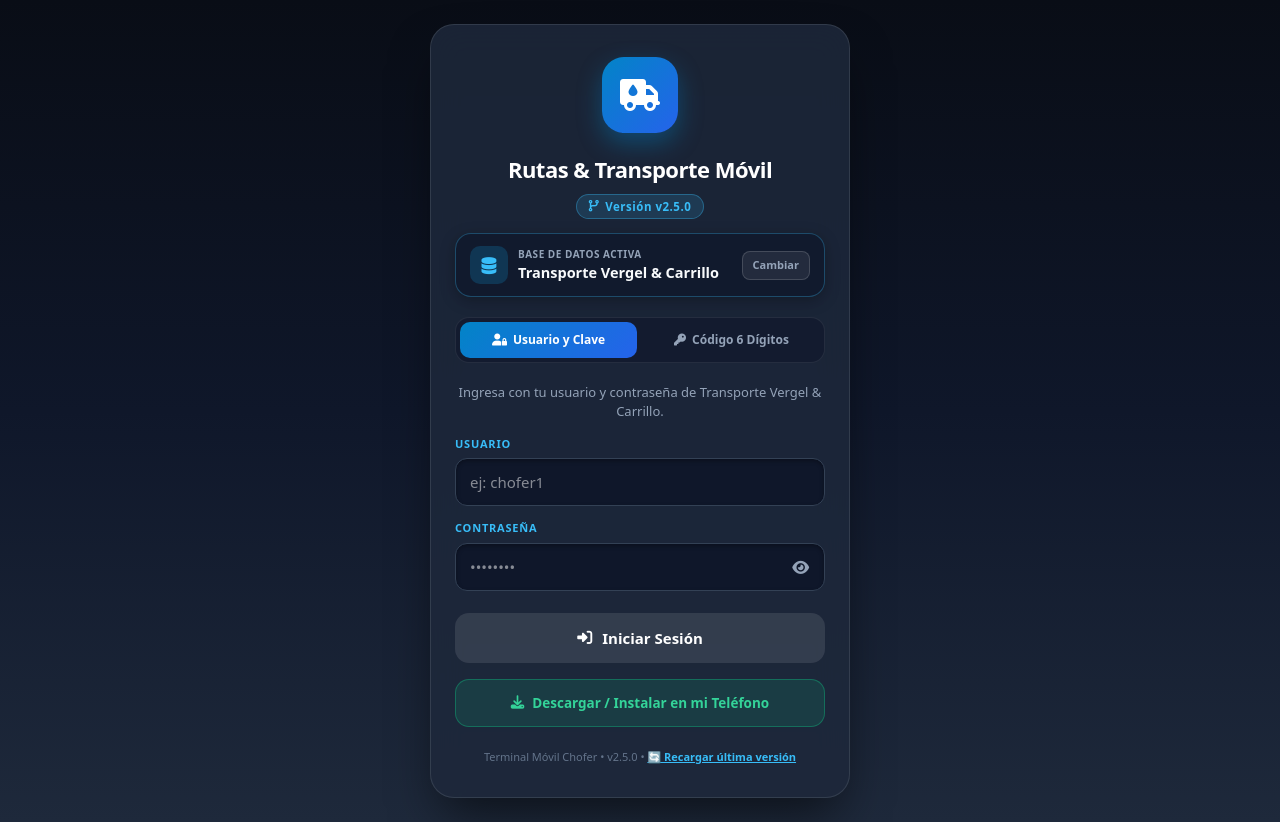
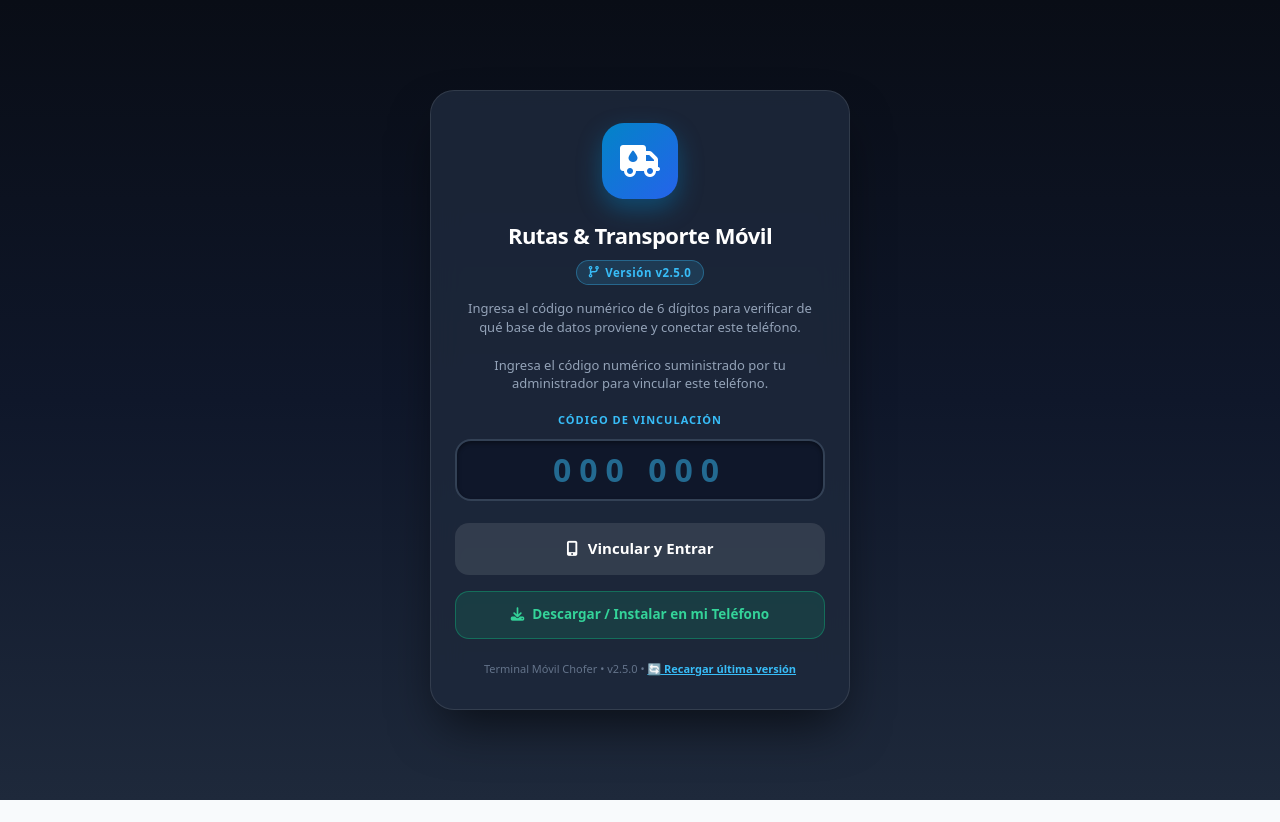
Before and after one commit to Henrry-Ojeda/TransporteVC, a React (Vite) app in the folder Frontend-React/: page /app in a window 1280 px wide. After the commit the page ends 800 px from the top, so only its background shows below. Built offline with nearby package versions, Linux system fonts and the light colour scheme.

Commit message:
refactor(movil): eliminar selector manual de empresa, adopcion automatica del tenant y boton desvincular inferior para alternar empresa

```diff
--- a/Frontend-React/src/modules/movil/AppMovilPage.tsx
+++ b/Frontend-React/src/modules/movil/AppMovilPage.tsx
@@ -80,13 +80,11 @@ export const AppMovilPage: React.FC = () => {
       const host = typeof window !== 'undefined' ? window.location.hostname : '';
       if (host.includes('campoverde')) return 'Lácteos Campo Verde';
       if (host.includes('vergel')) return 'Transporte Vergel & Carrillo';
-      return 'Transporte Vergel & Carrillo';
+      return '';
     } catch {
-      return 'Transporte Vergel & Carrillo';
+      return '';
     }
   });
-
-  const [mostrarSelectorEmpresa, setMostrarSelectorEmpresa] = useState(false);
 
   // Modo de Login (cuando !dispositivo): 'credenciales' (Usuario y Contraseña) o 'codigo' (6 dígitos)
   const [modoLogin, setModoLogin] = useState<'credenciales' | 'codigo'>('credenciales');
@@ -421,10 +419,28 @@ export const AppMovilPage: React.FC = () => {
         version: 0
       }));
 
+      // Determinar dominio y empresa automáticamente a partir del código de vinculación
+      let nuevoDominio = 'transporte-vergel-carrillo.vercel.app';
+      const codUpper = (res.empresaCodigo || '').toUpperCase();
+      if (codUpper.includes('CAMPO')) {
+        nuevoDominio = 'lacteos-campoverde.vercel.app';
+      } else if (codUpper.includes('VERGEL')) {
+        nuevoDominio = 'transporte-vergel-carrillo.vercel.app';
+      } else if (tenantDomain) {
+        nuevoDominio = tenantDomain;
+      }
+
+      const nuevoNombreEmpresa = res.empresaNombre || (codUpper.includes('CAMPO') ? 'Lácteos Campo Verde' : 'Transporte Vergel & Carrillo');
+
+      setTenantDomain(nuevoDominio);
+      setEmpresaGuardada(nuevoNombreEmpresa);
+      localStorage.setItem('movil_tenant_domain', nuevoDominio);
+      localStorage.setItem('movil_tenant_empresa', nuevoNombreEmpresa);
+
       const dispData: DispositivoMovilData = {
         token: res.token,
         empresaCodigo: res.empresaCodigo,
-        empresaNombre: res.empresaNombre,
+        empresaNombre: nuevoNombreEmpresa,
         id: res.id,
         username: res.username,
         nombreCompleto: res.nombreCompleto,
@@ -436,14 +452,9 @@ export const AppMovilPage: React.FC = () => {
         modulosHabilitados: res.modulosHabilitados || [],
       };
 
-      if (res.empresaNombre) {
-        setEmpresaGuardada(res.empresaNombre);
-        localStorage.setItem('movil_tenant_empresa', res.empresaNombre);
-      }
-
       setDispositivo(dispData);
       localStorage.setItem('movil_device_info', JSON.stringify(dispData));
-      toast.success(`¡Dispositivo Vinculado con Éxito! Bienvenido ${res.nombreCompleto}`);
+      toast.success(`¡Dispositivo Vinculado a ${nuevoNombreEmpresa}! Bienvenido ${res.nombreCompleto}`);
 
       try {
         const fincasData = await catalogosApi.getFincas();
@@ -572,11 +583,11 @@ export const AppMovilPage: React.FC = () => {
     }
   };
 
-  // Acción: Desvincular por completo y cambiar de empresa
+  // Acción: Desvincular por completo y cambiar de base de datos / empresa
   const handleDesvincular = () => {
     if (
       window.confirm(
-        '¿Seguro que deseas desvincular este dispositivo y borrar la empresa guardada? Deberás seleccionar la empresa nuevamente para volver a ingresar.'
+        '¿Seguro que deseas desvincular este dispositivo? Deberás ingresar el código de 6 dígitos de la empresa correspondiente para volver a conectarlo.'
       )
     ) {
       localStorage.removeItem('movil_device_info');
@@ -585,19 +596,13 @@ export const AppMovilPage: React.FC = () => {
       localStorage.removeItem(AUTH_TOKEN_KEY);
       localStorage.removeItem('token');
       localStorage.removeItem('auth-storage');
+      setTenantDomain('');
+      setEmpresaGuardada('');
       setDispositivo(null);
-      toast.info('Dispositivo y empresa desvinculados correctamente');
-    }
-  };
-
-  // Seleccionar empresa manualmente
-  const seleccionarEmpresa = (domain: string, nombre: string) => {
-    setTenantDomain(domain);
-    setEmpresaGuardada(nombre);
-    localStorage.setItem('movil_tenant_domain', domain);
-    localStorage.setItem('movil_tenant_empresa', nombre);
-    setMostrarSelectorEmpresa(false);
-    toast.success(`Base de datos configurada: ${nombre}`);
+      setModoLogin('codigo');
+      setCodigoInput('');
+      toast.info('Dispositivo desvinculado. Ingresa el código de 6 dígitos de la nueva empresa.');
+    }
   };
 
   // Acciones de Notificaciones
@@ -965,20 +970,22 @@ export const AppMovilPage: React.FC = () => {
               <i className="fa-solid fa-code-branch"></i> Versión {APP_VERSION}
             </span>
           </div>
-          {/* Tarjeta de Base de Datos / Empresa Conectada */}
+          {/* Tarjeta de Base de Datos / Empresa Conectada (Fija, sin selector manual) */}
+          {empresaGuardada ? (
             <div
               style={{
-              marginBottom: '20px',
+                marginBottom: '18px',
                 background: 'rgba(15, 23, 42, 0.7)',
-              border: '1px solid rgba(56, 189, 248, 0.3)',
+                border: '1px solid rgba(56, 189, 248, 0.25)',
                 borderRadius: '16px',
-              padding: '12px 14px',
+                padding: '12px 16px',
                 textAlign: 'left',
                 boxShadow: '0 4px 15px rgba(0, 0, 0, 0.25)',
-            }}
-          >
-            <div style={{ display: 'flex', alignItems: 'center', justifyContent: 'space-between', gap: '10px' }}>
-              <div style={{ display: 'flex', alignItems: 'center', gap: '10px' }}>
+                display: 'flex',
+                alignItems: 'center',
+                gap: '12px',
+              }}
+            >
               <div
                 style={{
                   width: '38px',
@@ -993,94 +1000,25 @@ export const AppMovilPage: React.FC = () => {
                   flexShrink: 0,
                 }}
               >
-                  <i className="fa-solid fa-database"></i>
-                </div>
-                <div>
+                <i className="fa-solid fa-building"></i>
+              </div>
+              <div style={{ flex: 1, minWidth: 0 }}>
                 <div style={{ fontSize: '10px', color: '#94a3b8', textTransform: 'uppercase', fontWeight: 800, letterSpacing: '0.5px' }}>
-                    Base de Datos Activa
-                  </div>
-                  <div style={{ fontSize: '14.5px', fontWeight: 900, color: '#f8fafc' }}>
+                  Base de Datos Conectada
+                </div>
+                <div style={{ fontSize: '14.5px', fontWeight: 900, color: '#f8fafc', whiteSpace: 'nowrap', overflow: 'hidden', textOverflow: 'ellipsis' }}>
                   {empresaGuardada}
                 </div>
               </div>
             </div>
-              <button
-                type="button"
-                onClick={() => setMostrarSelectorEmpresa(!mostrarSelectorEmpresa)}
-                style={{
-                  background: 'rgba(255, 255, 255, 0.08)',
-                  border: '1px solid rgba(255, 255, 255, 0.15)',
-                  color: '#94a3b8',
-                  padding: '5px 10px',
-                  borderRadius: '8px',
-                  fontSize: '11px',
-                  cursor: 'pointer',
-                  fontWeight: 700,
-                  flexShrink: 0,
-                }}
-              >
-                {mostrarSelectorEmpresa ? 'Cerrar' : 'Cambiar'}
-              </button>
-            </div>
-
-            {/* Selector Desplegable de Empresa / Tenant */}
-            {mostrarSelectorEmpresa && (
-              <div style={{ marginTop: '12px', paddingTop: '12px', borderTop: '1px solid rgba(255, 255, 255, 0.1)' }}>
-                <p style={{ margin: '0 0 8px 0', fontSize: '11px', color: '#cbd5e1' }}>
-                  Selecciona la empresa correspondiente:
+          ) : (
+            <p style={{ fontSize: '13px', color: '#94a3b8', margin: '0 0 20px 0', lineHeight: '1.4' }}>
+              Ingresa el código numérico de 6 dígitos para verificar de qué base de datos proviene y conectar este teléfono.
             </p>
-                <div style={{ display: 'flex', flexDirection: 'column', gap: '6px' }}>
-                  <button
-                    type="button"
-                    onClick={() => seleccionarEmpresa('transporte-vergel-carrillo.vercel.app', 'Transporte Vergel & Carrillo')}
-                    style={{
-                      width: '100%',
-                      padding: '8px 12px',
-                      borderRadius: '10px',
-                      background: empresaGuardada.includes('Vergel') ? 'rgba(14, 165, 233, 0.25)' : 'rgba(255, 255, 255, 0.05)',
-                      border: empresaGuardada.includes('Vergel') ? '1px solid #38bdf8' : '1px solid rgba(255, 255, 255, 0.1)',
-                      color: empresaGuardada.includes('Vergel') ? '#38bdf8' : '#e2e8f0',
-                      fontSize: '12.5px',
-                      fontWeight: 800,
-                      cursor: 'pointer',
-                      textAlign: 'left',
-                      display: 'flex',
-                      alignItems: 'center',
-                      justifyContent: 'space-between',
-                    }}
-                  >
-                    <span>🏢 Transporte Vergel & Carrillo</span>
-                    {empresaGuardada.includes('Vergel') && <i className="fa-solid fa-check text-sky-400"></i>}
-                  </button>
-
-                  <button
-                    type="button"
-                    onClick={() => seleccionarEmpresa('lacteos-campoverde.vercel.app', 'Lácteos Campo Verde')}
-                    style={{
-                      width: '100%',
-                      padding: '8px 12px',
-                      borderRadius: '10px',
-                      background: empresaGuardada.includes('Campo') ? 'rgba(16, 185, 129, 0.25)' : 'rgba(255, 255, 255, 0.05)',
-                      border: empresaGuardada.includes('Campo') ? '1px solid #34d399' : '1px solid rgba(255, 255, 255, 0.1)',
-                      color: empresaGuardada.includes('Campo') ? '#34d399' : '#e2e8f0',
-                      fontSize: '12.5px',
-                      fontWeight: 800,
-                      cursor: 'pointer',
-                      textAlign: 'left',
-                      display: 'flex',
-                      alignItems: 'center',
-                      justifyContent: 'space-between',
-                    }}
-                  >
-                    <span>🥛 Lácteos Campo Verde</span>
-                    {empresaGuardada.includes('Campo') && <i className="fa-solid fa-check text-emerald-400"></i>}
-                  </button>
-                </div>
-              </div>
-            )}
-          </div>
-
-          {/* Selector de Pestañas de Acceso */}
+          )}
+
+          {/* Si tiene empresa guardada, muestra las opciones de acceso (Usuario/Clave o Código) */}
+          {empresaGuardada && (
             <div
               style={{
                 display: 'grid',
@@ -1139,9 +1077,10 @@ export const AppMovilPage: React.FC = () => {
                 <span>Código 6 Dígitos</span>
               </button>
             </div>
+          )}
 
           {/* MODO 1: LOGIN CON USUARIO Y CONTRASEÑA */}
-          {modoLogin === 'credenciales' ? (
+          {empresaGuardada && modoLogin === 'credenciales' ? (
             <form onSubmit={handleLoginUsuario} style={{ textAlign: 'left' }}>
               <p style={{ fontSize: '13px', color: '#94a3b8', margin: '0 0 16px 0', lineHeight: '1.4', textAlign: 'center' }}>
                 Ingresa con tu usuario y contraseña de {empresaGuardada}.
@@ -1360,6 +1299,30 @@ export const AppMovilPage: React.FC = () => {
                 )}
               </button>
             </form>
+          )}
+
+          {/* Botón inferior para desvincular la empresa y conectar a otra */}
+          {empresaGuardada && (
+            <div style={{ marginTop: '22px', paddingTop: '16px', borderTop: '1px solid rgba(255, 255, 255, 0.1)' }}>
+              <button
+                type="button"
+                onClick={handleDesvincular}
+                style={{
+                  background: 'transparent',
+                  border: 'none',
+                  color: '#f87171',
+                  fontSize: '12px',
+                  fontWeight: 700,
+                  cursor: 'pointer',
+                  display: 'inline-flex',
+                  alignItems: 'center',
+                  gap: '6px',
+                }}
+              >
+                <i className="fa-solid fa-link-slash"></i>
+                <span>Desvincular Teléfono / Conectar a Otra Empresa</span>
+              </button>
+            </div>
           )}
 
           {!esInstalada && (
```
Lines whose indentation alone changed are shown as unchanged.
